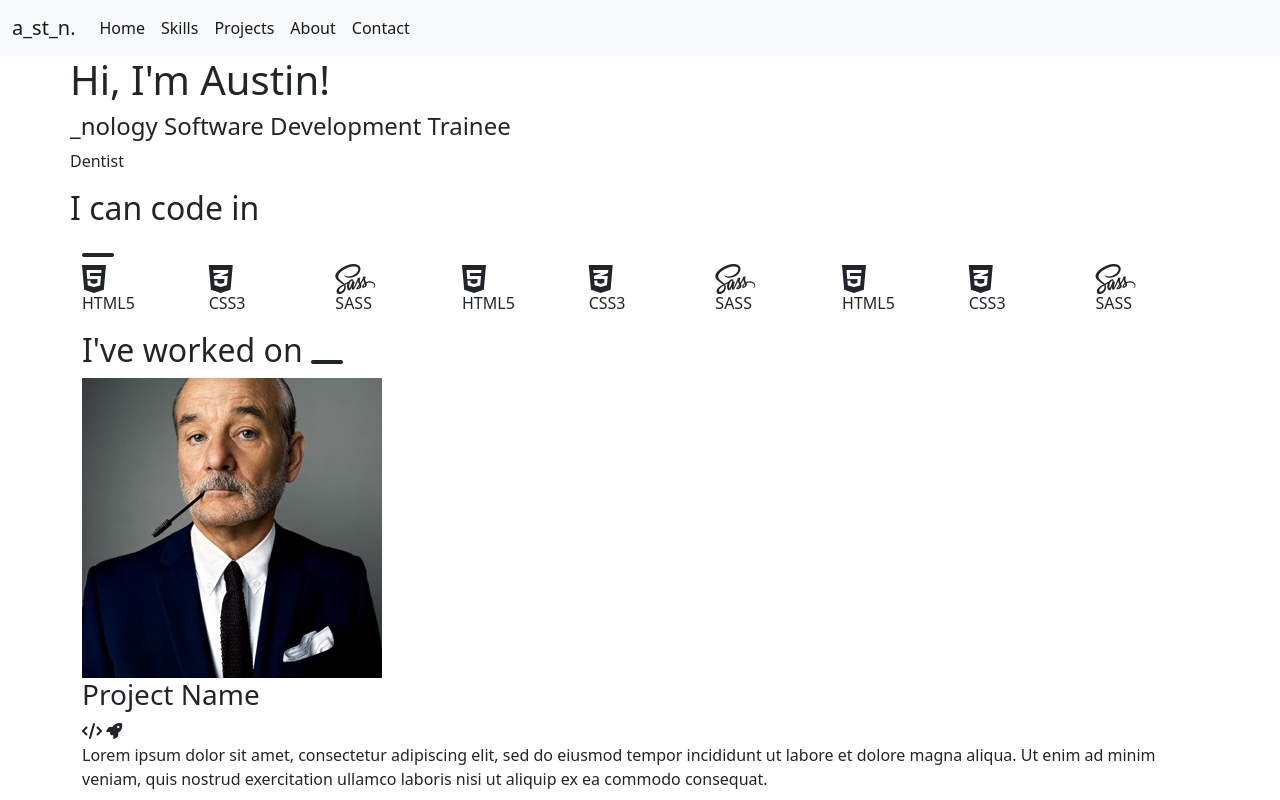
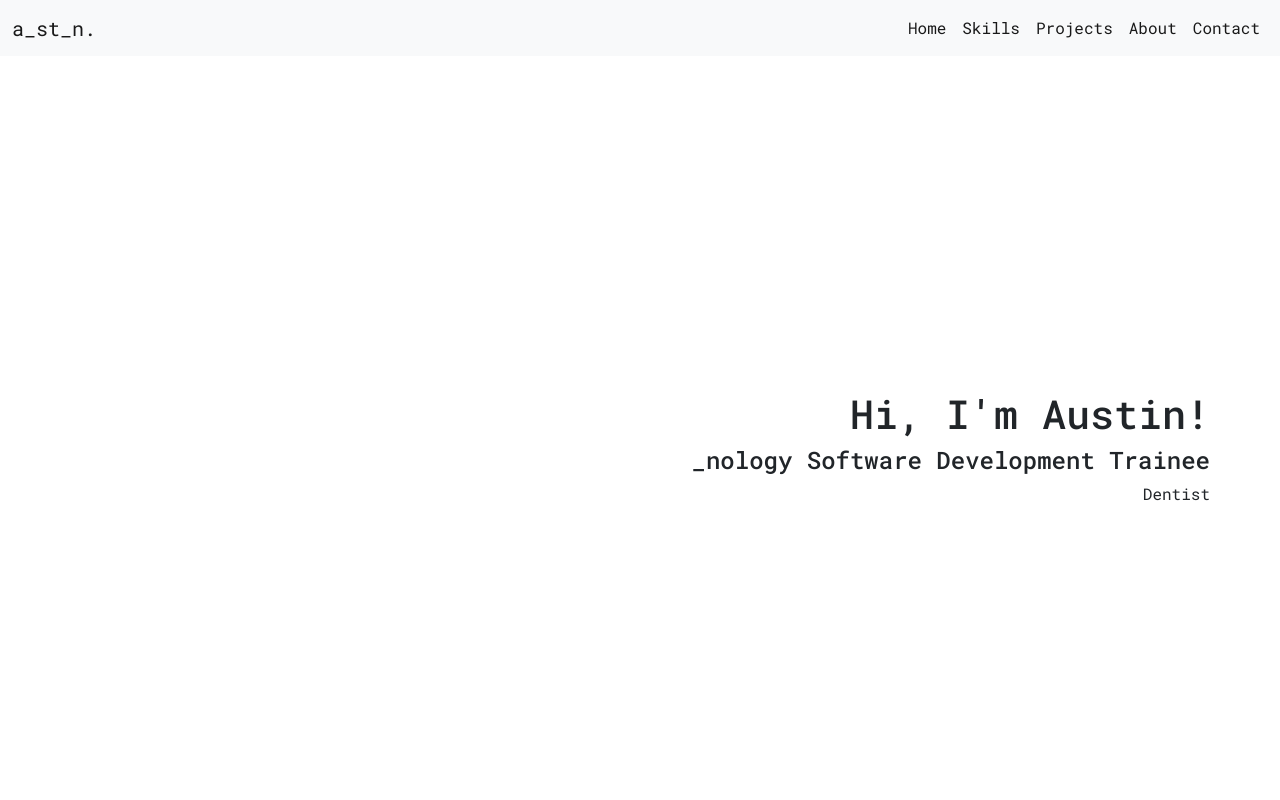
Before and after one commit to austnly/austnly.github.io, a website: page index.html in a window 1280 px wide. Shown: the top 800 px of the page. Drawn offline with nearby package versions, Linux system fonts and the light colour scheme.

Commit message:
Navbar and landing layout adjusted

```diff
--- a/index.html
+++ b/index.html
@@ -8,7 +8,7 @@
 			content="width=device-width, initial-scale=1.0, viewport-fit=cover"
 		/>
 		<link rel="stylesheet" href="style.css" />
-		<script src="./node_modules/bootstrap/dist/js/bootstrap.bundle.js"></script>
+		<script src="./node_modules/bootstrap/dist/js/bootstrap.min.js"></script>
 
 		<!-- Font Awesome Icons -->
 		<script
@@ -36,7 +36,7 @@
 					<span class="navbar-toggler-icon"></span>
 				</button>
 				<div class="collapse navbar-collapse" id="navbarTogglerDemo02">
-					<ul class="navbar-nav me-auto mb-2 mb-lg-0">
+					<ul class="navbar-nav mb-2 mb-lg-0 ms-auto">
 						<li class="nav-item">
 							<a
 								class="nav-link active"
@@ -117,7 +117,9 @@
 		<!-- Content container for everything except footer -->
 		<!-- <div class="content"> -->
 		<!-- Landing -->
-		<section class="container">
+		<section
+			class="container vh-100 d-flex flex-column align-items-end justify-content-center"
+		>
 			<h1 class="row">Hi, I'm Austin!</h1>
 			<h4 class="row">_nology Software Development Trainee</h4>
 			<p class="row" onclick="touchHover(this);">Dentist</p>
--- a/style.scss
+++ b/style.scss
@@ -3,9 +3,6 @@
 @use "responsive";
 
 @import "./node_modules/bootstrap/scss/bootstrap";
-@import url("https://fonts.googleapis.com/css2?family=Hind:wght@300;400;500;600;700&family=League+Gothic&family=Open+Sans:ital,wght@0,300;0,400;0,500;0,600;0,700;0,800;1,300;1,400;1,500;1,600;1,700;1,800&family=Roboto+Mono:ital,wght@0,100;0,200;0,300;0,400;0,500;0,600;0,700;1,100;1,200;1,300;1,400;1,500;1,600;1,700&family=Roboto:ital,wght@0,300;0,400;0,500;0,700;0,900;1,300;1,400;1,500;1,700;1,900&display=swap");
-
-$font-family-sans-serif: "Roboto Mono", monospace;
 
 // %unpad {
 // 	margin: 0;
```
Also changed, not shown: style.css.
